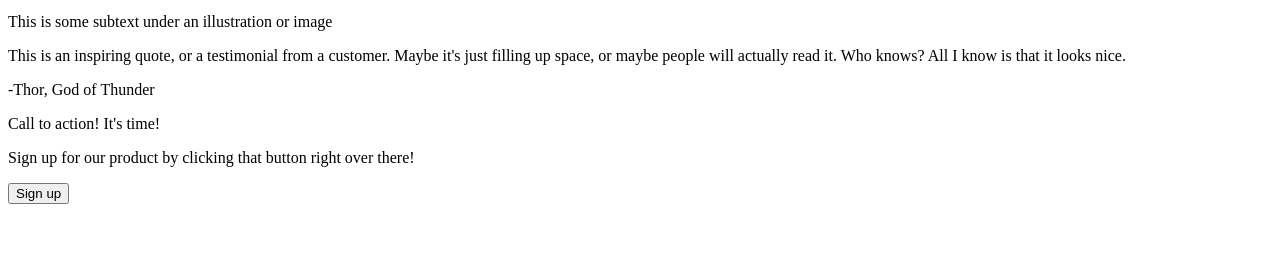
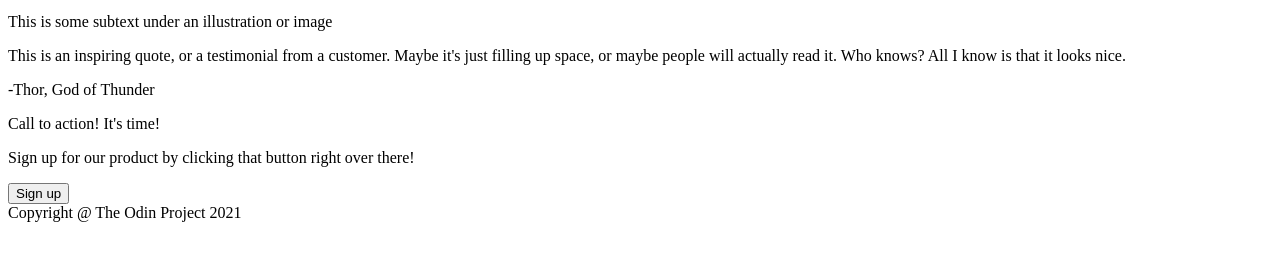
Before and after one commit to rancordesu/landing-page, a plain HTML site: page index.html in a window 1280 px wide. Shown: the part 443-704 px from the top of the page. Drawn offline with Linux system fonts and the light colour scheme.

Commit message:
Insert copyright space

```diff
--- a/index.html
+++ b/index.html
@@ -46,6 +46,7 @@
     <div class="body">
         <p> random information. </p>
         <div class="img-holder">
+            <!--SET DEFINED WIDTH AND HEIGHT FOR IMG-->
             <div class="img-txt">
                 <img src="#" alt="empty">
                 <p class="four"> This is some subtext under an illustration or image </p>
@@ -77,6 +78,10 @@
         </div>
         <button class="s-button">Sign up</button>
     </div>
+
+    <div class="copyright">
+        Copyright @ The Odin Project 2021
+    </div>
 </body>
 
 </html>
```
